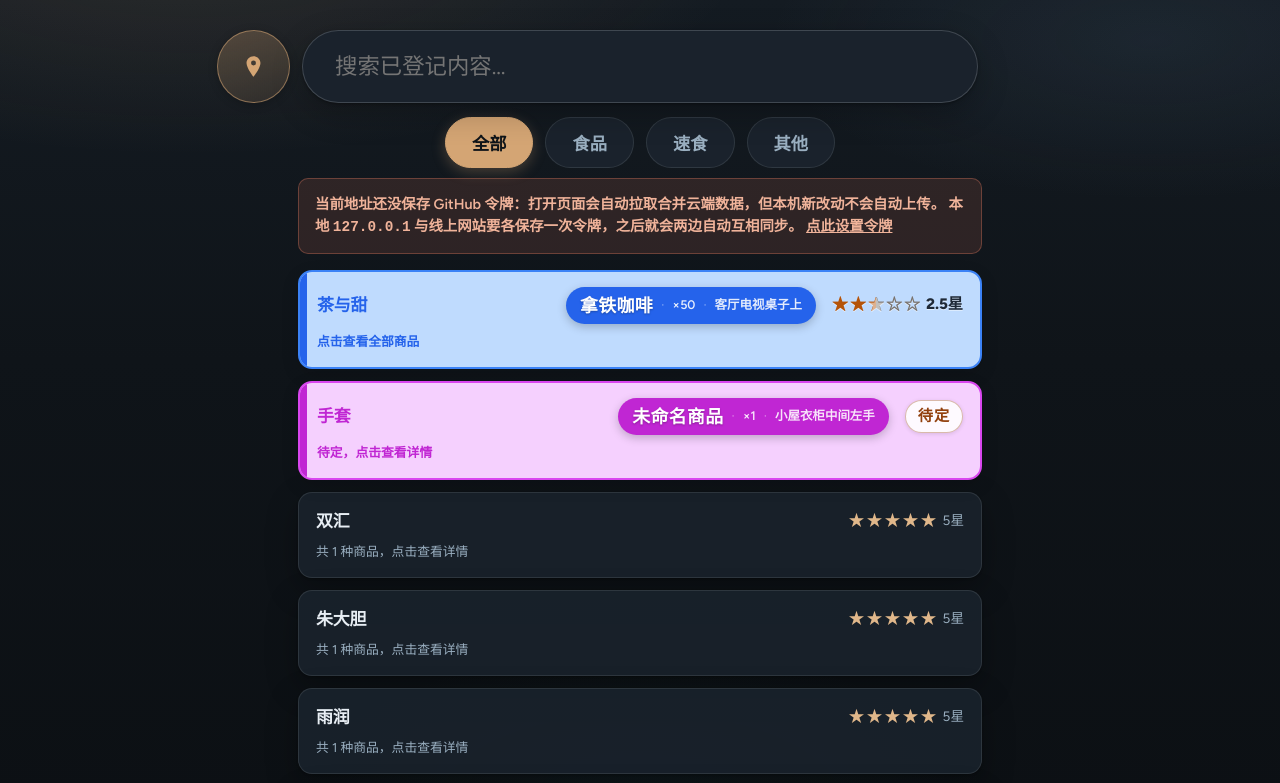
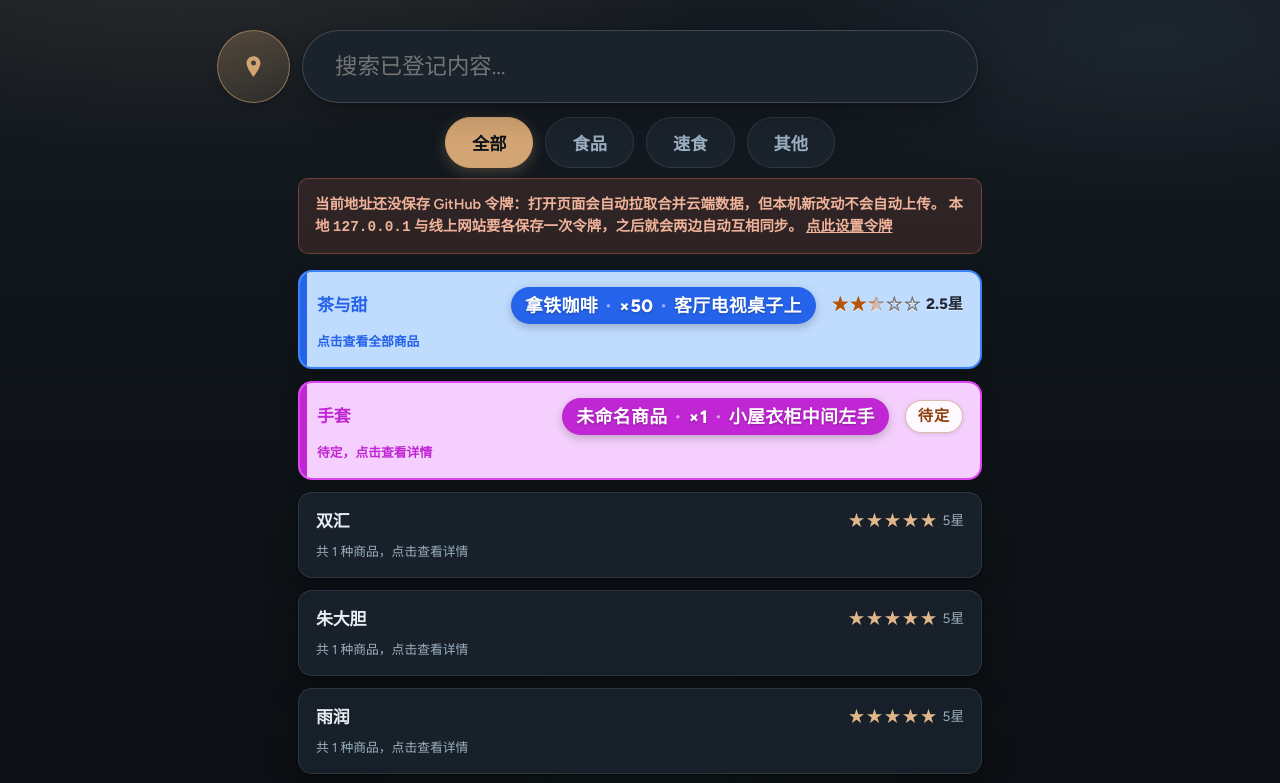
Before and after one commit to 3437017244-art/hebing-pingfen, a plain HTML site: page index.html in a window 1280 px wide. Shown: the top 783 px of the page. Drawn offline with Linux system fonts and the light colour scheme.

Commit message:
统一库存条数量与位置的字号字重
Co-authored-by: Cursor <cursoragent@cursor.com>

```diff
--- a/index.html
+++ b/index.html
@@ -8,7 +8,7 @@
   <link rel="preconnect" href="https://fonts.googleapis.com">
   <link rel="preconnect" href="https://fonts.gstatic.com" crossorigin>
   <link href="https://fonts.googleapis.com/css2?family=Figtree:wght@400;500;600;700;800&display=swap" rel="stylesheet">
-  <link rel="stylesheet" href="styles.css?v=20260721-184300">
+  <link rel="stylesheet" href="styles.css?v=20260722-170500">
   <link rel="stylesheet" href="mobile.css?v=20260721-184300">
 </head>
 <body>
--- a/styles.css
+++ b/styles.css
@@ -1265,15 +1265,17 @@ button.editing {
 
 .brand-stock-qty,
 .brand-stock-location {
-  font-size: 0.78rem;
-  font-weight: 600;
-  color: rgba(255, 255, 255, 0.88);
+  font-size: 1.12rem;
+  font-weight: 800;
+  letter-spacing: 0.02em;
+  color: #fff;
+  text-shadow: 0 1px 2px rgba(0, 0, 0, 0.28);
 }
 
 .brand-stock-sep {
   opacity: 0.55;
-  font-weight: 400;
-  font-size: 0.78rem;
+  font-weight: 800;
+  font-size: 1.12rem;
   color: inherit;
 }
 
```
